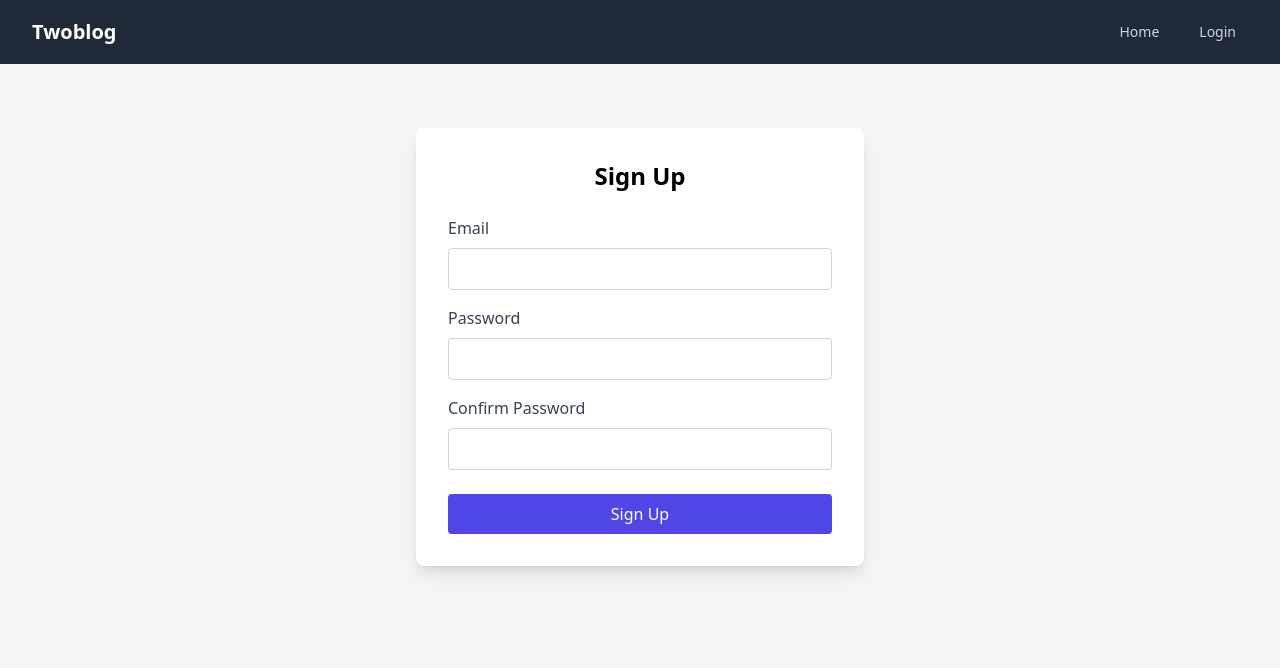
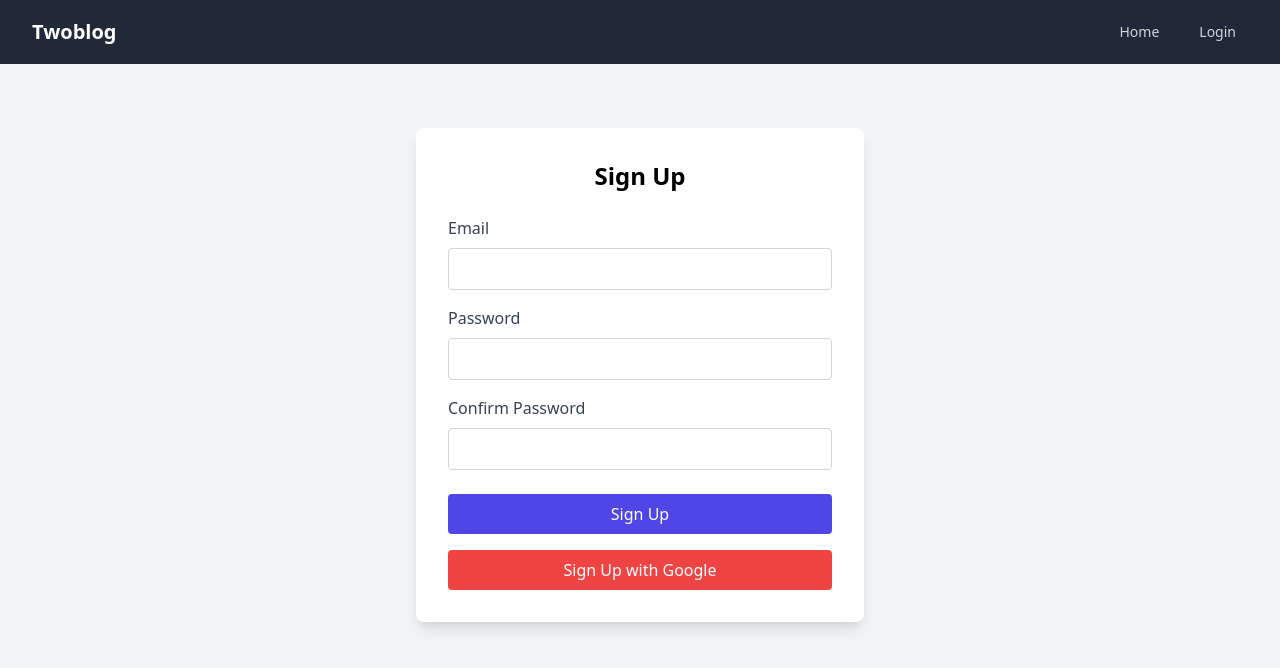
Before and after one commit to Monster0506/BywayBlog, a React (Vite) app: page /signup in a window 1280 px wide. Shown: the top 668 px of the page. Built offline with nearby package versions, Linux system fonts and the light colour scheme; no server answers.

Commit message:
Testing google

```diff
--- a/src/LoginPage.jsx
+++ b/src/LoginPage.jsx
@@ -1,6 +1,10 @@
 import React, { useState } from "react";
 import { auth } from "./firebase";
-import { signInWithEmailAndPassword } from "firebase/auth";
+import {
+  signInWithEmailAndPassword,
+  GoogleAuthProvider,
+  signInWithPopup,
+} from "firebase/auth"; // Import Firebase modules
 import { useNavigate } from "react-router-dom";
 import Navbar from "./Navbar";
 
@@ -17,6 +21,17 @@ const LoginPage = () => {
       navigate("/admin"); // Redirect to admin page on successful login
     } catch (error) {
       setError("Failed to log in. Please check your credentials.");
+    }
+  };
+
+  // Handle Google Sign-In
+  const handleGoogleSignIn = async () => {
+    const provider = new GoogleAuthProvider();
+    try {
+      await signInWithPopup(auth, provider);
+      navigate("/admin"); // Redirect to admin page on successful login
+    } catch (error) {
+      setError("Failed to sign in with Google. Please try again.");
     }
   };
 
@@ -61,6 +76,16 @@ const LoginPage = () => {
               Log In
             </button>
           </form>
+
+          {/* Google Sign-In Button */}
+          <div className="mt-4">
+            <button
+              onClick={handleGoogleSignIn}
+              className="w-full bg-red-500 text-white py-2 rounded hover:bg-red-600"
+            >
+              Sign In with Google
+            </button>
+          </div>
         </div>
       </div>
     </div>
--- a/src/SignupPage.jsx
+++ b/src/SignupPage.jsx
@@ -1,7 +1,11 @@
 import React, { useState } from "react";
 import { useNavigate } from "react-router-dom";
 import { auth } from "./firebase";
-import { createUserWithEmailAndPassword } from "firebase/auth";
+import {
+  createUserWithEmailAndPassword,
+  GoogleAuthProvider,
+  signInWithPopup,
+} from "firebase/auth"; // Import Firebase modules
 import Navbar from "./Navbar"; // Include the Navbar
 
 const SignupPage = () => {
@@ -33,13 +37,24 @@ const SignupPage = () => {
     }
   };
 
+  // Handle Google Sign-Up
+  const handleGoogleSignUp = async () => {
+    const provider = new GoogleAuthProvider();
+    try {
+      await signInWithPopup(auth, provider);
+      setSuccess("Signup successful! Redirecting...");
+      setTimeout(() => {
+        navigate("/admin");
+      }, 2000); // Redirect to the admin page after 2 seconds
+    } catch (error) {
+      setError("Failed to sign up with Google. Please try again.");
+    }
+  };
+
   return (
     <div>
       <Navbar />
       <div className="min-h-screen bg-gray-100 flex flex-col items-center p-8">
-        {/* Navbar */}
-
-        {/* Signup Form */}
         <div className="w-full max-w-md bg-white p-8 rounded-lg shadow-lg mt-8">
           <h1 className="text-2xl font-bold text-center mb-6">Sign Up</h1>
           {error && <p className="text-red-500 text-center mb-4">{error}</p>}
@@ -96,6 +111,16 @@ const SignupPage = () => {
               Sign Up
             </button>
           </form>
+
+          {/* Google Sign-Up Button */}
+          <div className="mt-4">
+            <button
+              onClick={handleGoogleSignUp}
+              className="w-full bg-red-500 text-white py-2 rounded hover:bg-red-600"
+            >
+              Sign Up with Google
+            </button>
+          </div>
         </div>
       </div>
     </div>
```
